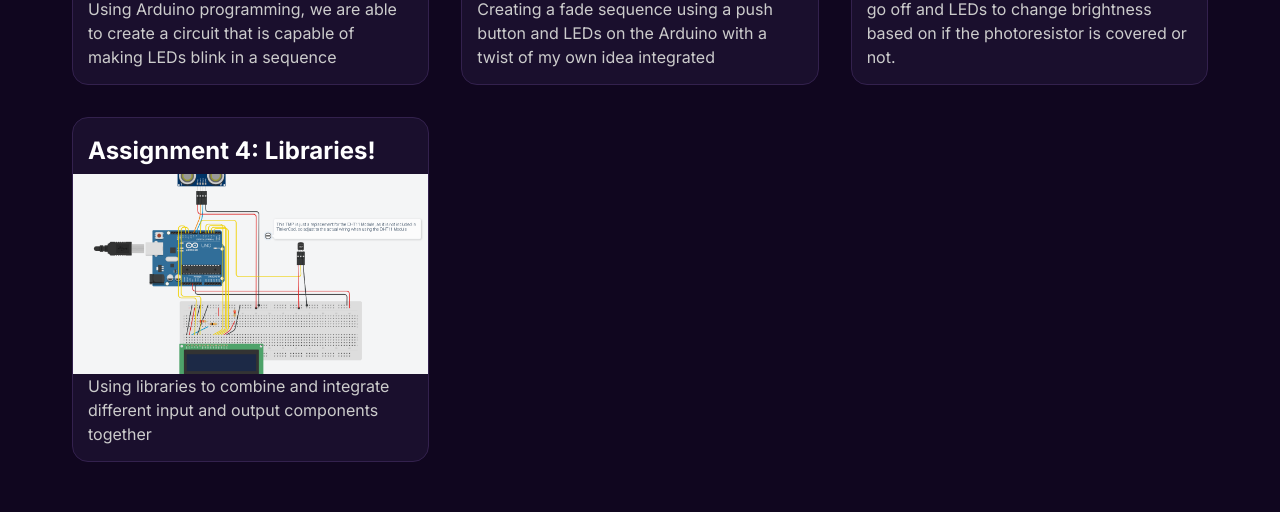
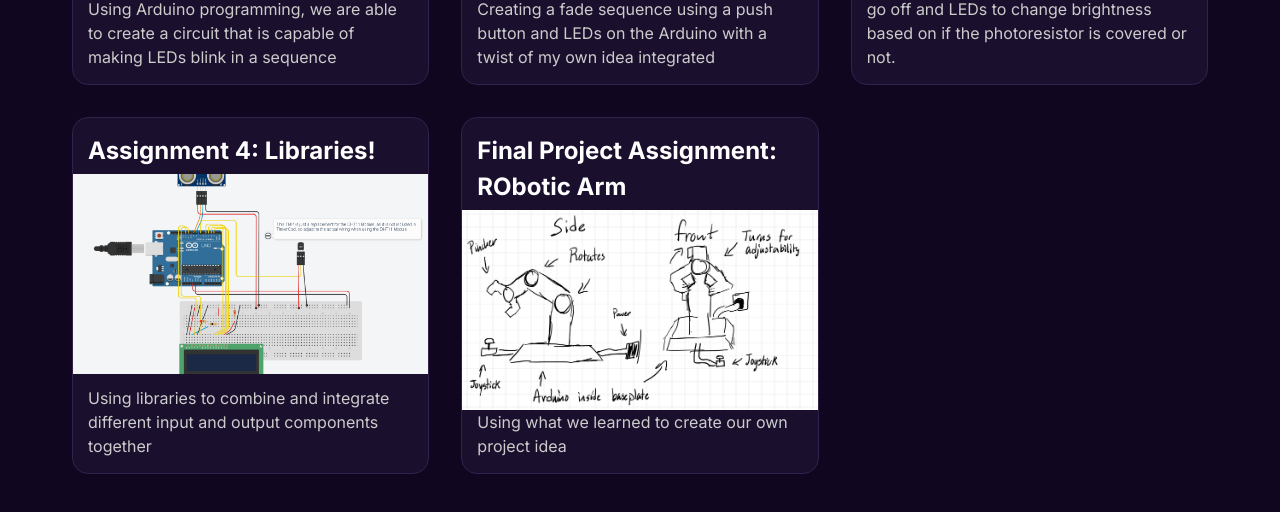
Before and after one commit to Legnium/Legnium.github.io, a plain HTML site: page index.html in a window 1280 px wide. Shown: the part 906-1418 px from the top of the page. Drawn offline with Linux system fonts and the light colour scheme.

Commit message:
Final project Assignment integration

```diff
--- a/index.html
+++ b/index.html
@@ -69,6 +69,15 @@
           Using libraries to combine and integrate different input and output components together
         </p>
       </div>
+      <div class="assignment">
+        <a href="final.html">
+          <h2>Final Project Assignment: RObotic Arm</h2>
+          <img src="images/final-project-proposal.jpg" />
+        </a>
+        <p>
+          Using what we learned to create our own project idea
+        </p>
+      </div>
     </div>
   </body>
 </html>
```
Also changed, not shown: final.html (added, +16 -0 lines), images/final-project-proposal.jpg (added).
